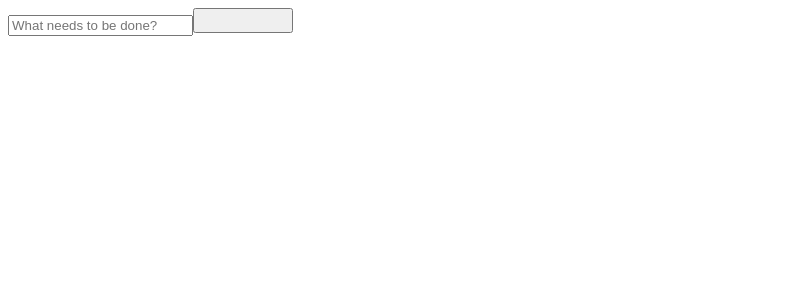
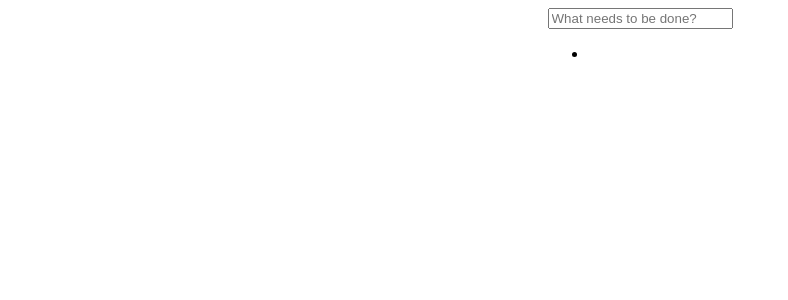
Before and after one commit to SantaGosu/Todo-list, a React (Create React App) app in the folder todo-list/: page / in a window 1280 px wide. Shown: the top 300 px of the page, without its empty margins (0-788 px from the left). Built offline with nearby package versions, Linux system fonts and the light colour scheme.

Commit message:
fixed usestate and added use effect to impliment function properly

```diff
--- a/todo-list/src/App.css
+++ b/todo-list/src/App.css
@@ -2,3 +2,8 @@ button{
   height: 25px;
   width: 100px;
 }
+body{
+  display: flex;
+  justify-content: center;
+  align-items: center;
+}
--- a/todo-list/src/App.js
+++ b/todo-list/src/App.js
@@ -1,13 +1,20 @@
-import React, { useState } from 'react';
+import React, { useEffect, useState } from 'react';
 import './App.css';
 
 function App() {
-const [id, setId] = useState('')
+const [item, setItem] = useState('');
+const [list, setList] = useState([]);
+
+useEffect(() => {
+  setList([...list, item])
+}, [item]);
 
   return (
     <div className="App">
-      <input type="text" id='' placeholder='What needs to be done?' onChange={ e => setId(e.target.value)}/>
-      <button onClick={setId}></button>
+      <input type="text" placeholder='What needs to be done?' onChange={ (e) => setItem(e.target.value)} />
+      <ul>{list.map( (value, index) =>
+        <li key={index}>{value}</li>)}
+      </ul>
     </div>
   );
 }
```
